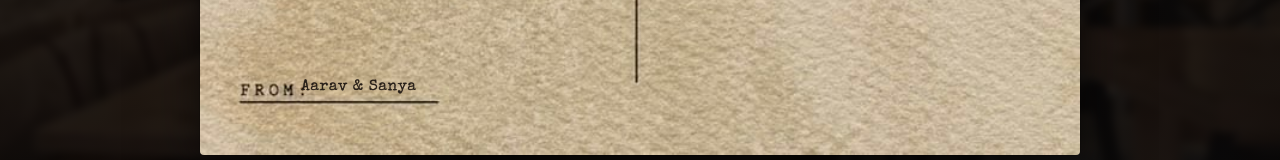
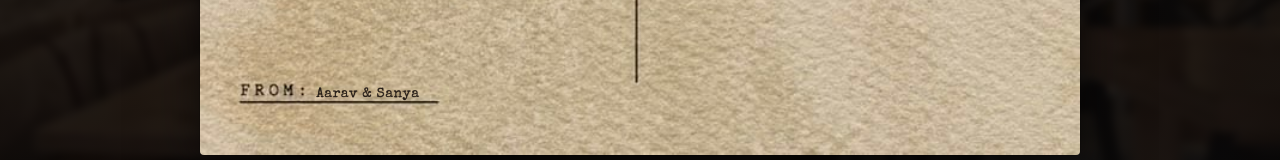
Before and after one commit to aarav-10n/sanya, a Next.js app in the folder apps/web/: page / in a window 1280 px wide. Shown: the part 542-702 px from the top of the page. Built offline with nearby package versions, Linux system fonts and the light colour scheme; a web font is replaced by a local one.

Commit message:
fix: align FROM input spacing and baseline with the printed heading and underline

```diff
--- a/apps/web/app/page.tsx
+++ b/apps/web/app/page.tsx
@@ -336,12 +336,12 @@ export default function PostcardLandingPage() {
               <div
                 style={{
                   position: "absolute",
-                  left: "11.5%",
-                  bottom: "8.5%",
-                  width: "35%",
-                  height: "6%",
+                  left: "13.2%",
+                  bottom: "9.2%",
+                  width: "33%",
+                  height: "3.2%",
                   display: "flex",
-                  alignItems: "center",
+                  alignItems: "flex-end",
                 }}
               >
                 <input
@@ -360,13 +360,17 @@ export default function PostcardLandingPage() {
                     outline: "none",
                     background: "transparent",
                     fontFamily: "var(--font-special-elite), 'Special Elite', cursive, monospace",
-                    fontSize: "clamp(0.65rem, 1.4vw, 0.95rem)",
+                    fontSize: "clamp(0.6rem, 1.25vw, 0.85rem)",
                     color: "#271f18",
                     letterSpacing: "0.04em",
                     textShadow:
                       "0 0 0.8px rgba(35, 25, 20, 0.45), 0.3px 0.3px 0px rgba(35, 25, 20, 0.25)",
                     fontWeight: 400,
                     cursor: "text",
+                    padding: 0,
+                    margin: 0,
+                    lineHeight: 1,
+                    verticalAlign: "baseline",
                   }}
                 />
               </div>
```
